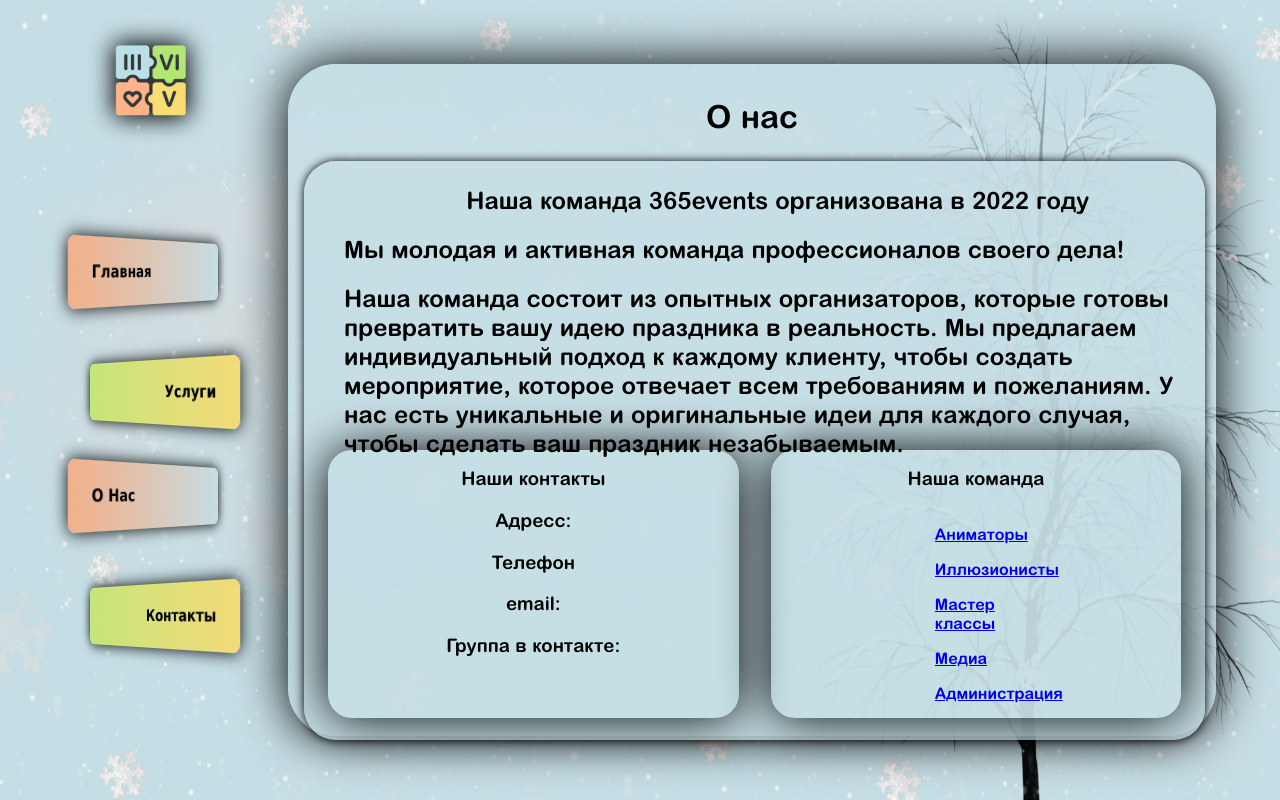
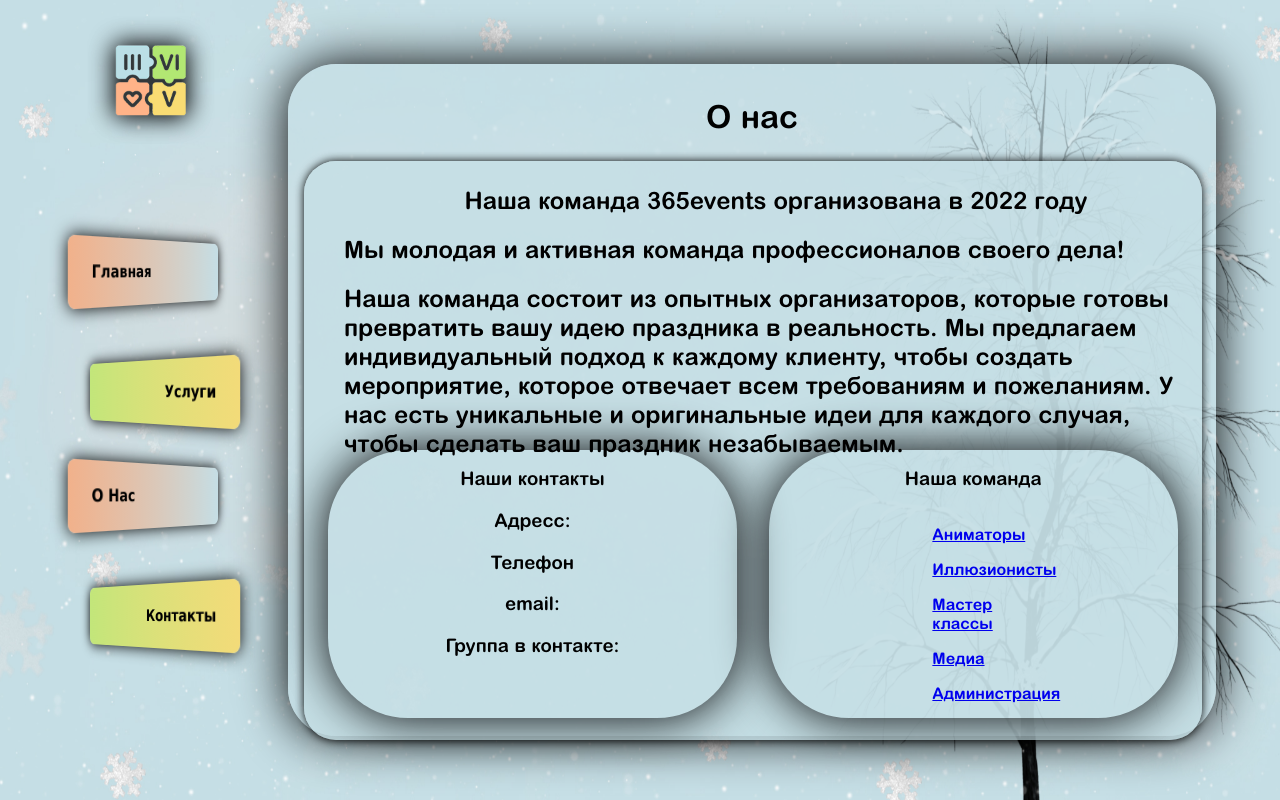
Before and after one commit to ChitKit/365events, a React (Create React App) app in the folder client/: page /about in a window 1280 px wide. Built offline with nearby package versions, Linux system fonts and the light colour scheme.

Commit message:
resolve conflict checkout branch

```diff
--- a/client/src/pages/About/About.scss
+++ b/client/src/pages/About/About.scss
@@ -19,7 +19,7 @@
         flex-direction: column;
         box-shadow: 0 0 10px black;
         border-radius: 2em;
-        width:98.8%;
+        width:98.4%;
         padding: 0.5em;
         height: 88%;
         &-Inform{
@@ -40,7 +40,7 @@
                 margin: 0em 1em 1em 1em;
                 // border: 2px solid black;
                 width: 50%;
-                border-radius: 1.5em;
+                border-radius: 5em;
                 height: 95%;
             }
             &-Team{
@@ -51,7 +51,7 @@
                 align-items: center;
                 // border: 2px solid black;
                 width: 50%;
-                border-radius: 1.5em;
+                border-radius: 5em;
                 height: 95%;
             }
         }
--- a/client/src/pages/Animators/Animators.jsx
+++ b/client/src/pages/Animators/Animators.jsx
@@ -116,7 +116,6 @@ export default function Animators({currentColorForImg, colorPuzzlePhoto}) {
 					>
 						<div className="PhotoMemberTeam">
 							<img className="PhotoMemberTeam-Puzzle" src={`/puzzleFormForTeam/${colorPuzzleForm}${colorPuzzlePhoto}.png`} alt="puzzleForm" />
-							{/* <img className="PhotoMemberTeam-Puzzle" src={`/puzzleFormForTeam/RBY1.png`} alt="puzzleForm" /> */}
 							<img className="PhotoMemberTeam-OriginPhoto" src={images[count].source} alt={images.name} />
 						</div>
 						<h2 className="PhotoMemberTeam-MemberName">{images[count].name}</h2>
```
Also changed, not shown: client/public/puzzleFormForTeam/RBY1.png (deleted).
